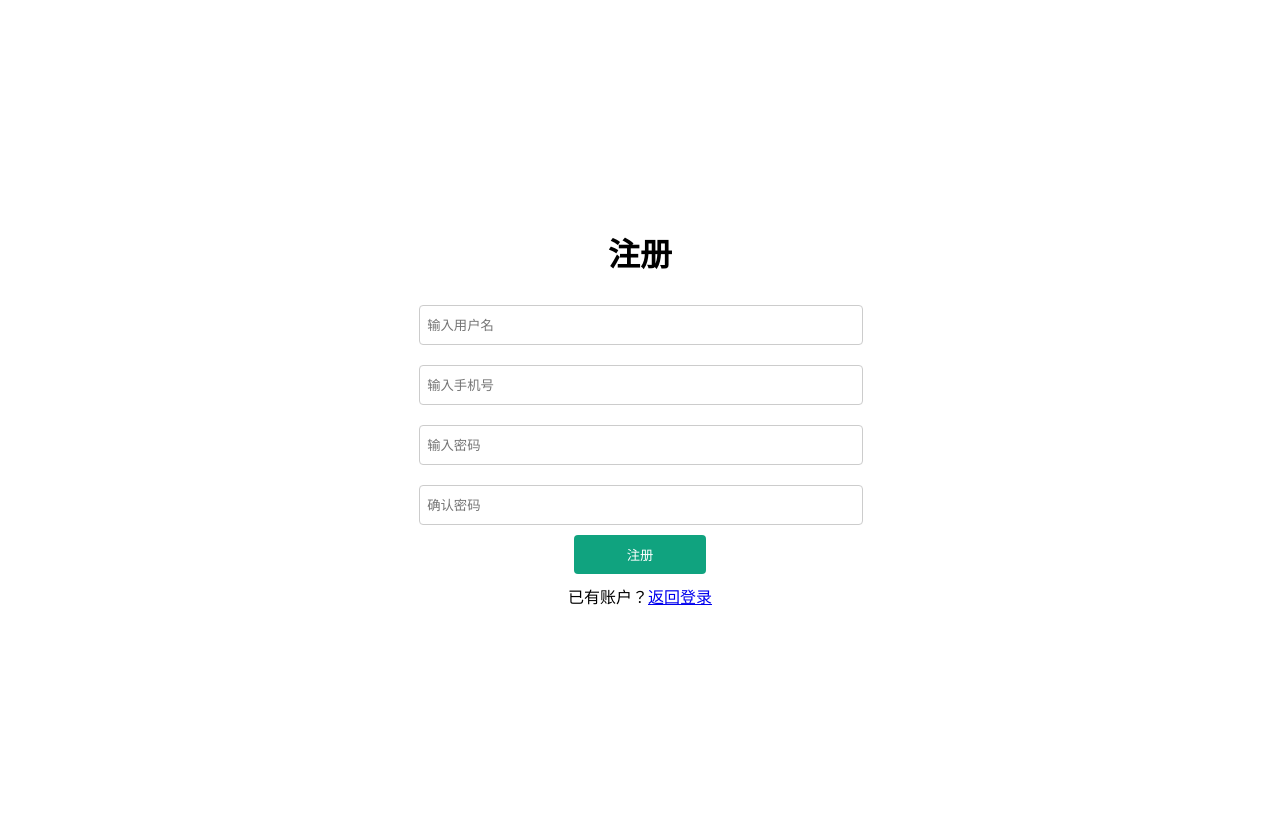
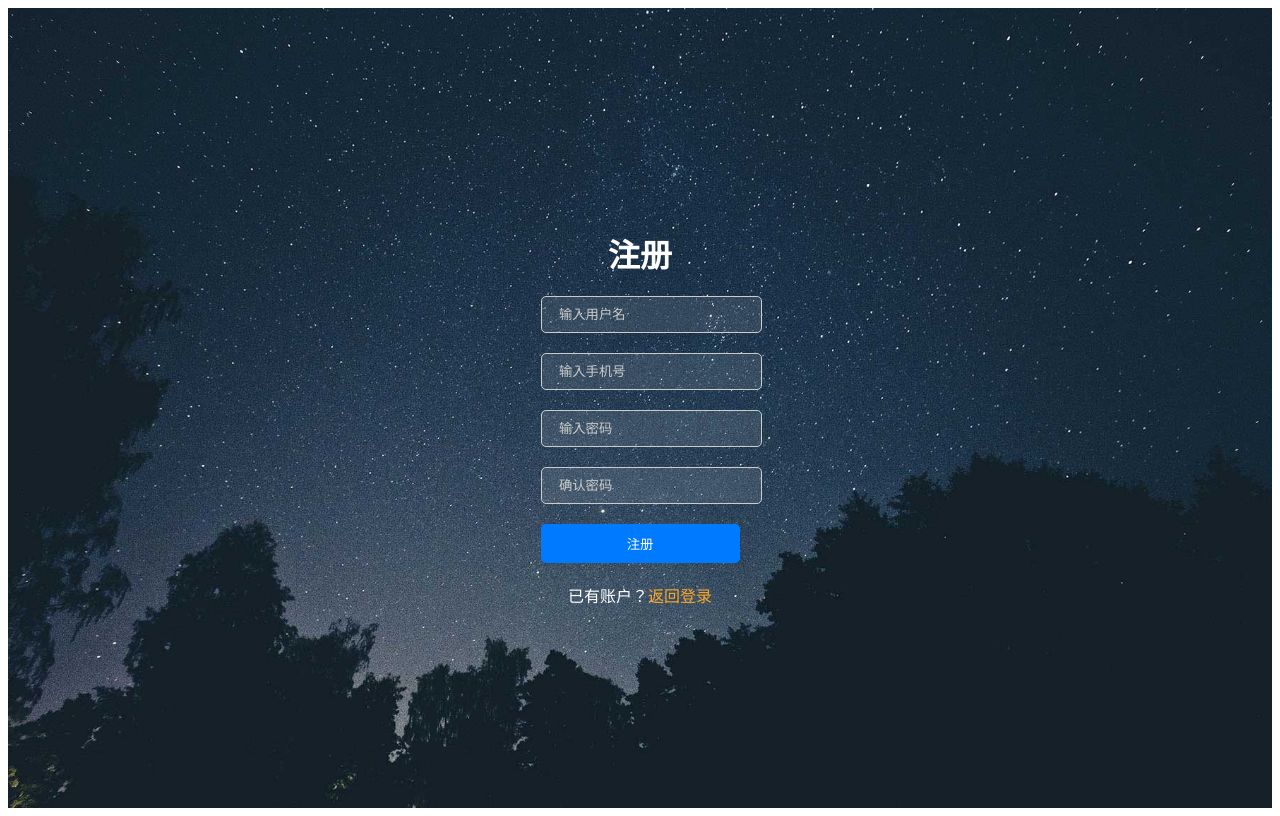
Before and after one commit to 1600858489/my_chat_web, a Vue app: page /register in a window 1280 px wide. Built offline with nearby package versions, Linux system fonts and the light colour scheme.

Commit message:
优化注册页面，解决home页面css加载错误

```diff
--- a/public/css/component.css
+++ b/public/css/component.css
@@ -1,133 +1,87 @@
-/* Header */
-
-.large-header {
-	position: absolute;
-	width: 100%;
-  height: 100%;
-	background: #333;
-	overflow: hidden;
-	background-size: cover;
-	background-position: center center;
-	z-index: 1;
+.container.demo-1 {
+  width: 100vw;
+  height: 100vh;
+  display: flex;
+  align-items: center;
+  justify-content: center;
+  background-color: #1a1a1a; /* 深色背景 */
+  background-image: url("../image/demo-1-bg.jpg"); /* 星空背景图 */
+  background-size: cover;
+  background-repeat: no-repeat;
+  background-position: center center;
 }
 
-.demo-1 .large-header {
-	background-image: url('/public/image/demo-1-bg.jpg');
+.content {
+  width: 100%;
+  height: 100%;
+  display: flex;
+  align-items: center;
+  justify-content: center;
 }
 
-.logo_box{
-	width: 400px;
-	height: 500px;
-	padding: 35px;
-	color: #EEE;
-	position: absolute;
-	left: 50%;
-	top:50%;
-	margin-left: -200px;
-	margin-top: -250px;
+#large-header {
+  position: relative;
+  width: 100%;
+  height: 100%;
 }
-.logo_box h3{
-	text-align: center;
-	height: 20px;
-	font: 20px "microsoft yahei",Helvetica,Tahoma,Arial,"Microsoft jhengHei",sans-serif;
-	color: #FFFFFF;
-	height: 20px;
-	line-height: 20px;
-	padding:0 0 35px 0;
+
+.logo_box {
+  width: 400px;
+  padding: 20px;
+  background-color: rgba(255, 255, 255, 0.1); /* 半透明背景 */
+  border-radius: 5px;
+  box-shadow: 0 0 10px rgba(0, 0, 0, 0.5);
 }
-.forms{
-	width: 280px;
-	height: 485px;
+
+h3 {
+  text-align: center;
+  color: #fff;
+  font-size: 24px;
+  margin-bottom: 20px;
 }
-.logon_inof{
-	width: 100%;
-	min-height: 450px;
-	padding-top: 35px;
-	position: relative;
+
+.input_outer {
+  position: relative;
+  margin-bottom: 20px;
 }
-.input_outer{
-	height: 46px;
-	padding: 0 5px;
-	margin-bottom: 30px;
-	border-radius: 50px;
-	position: relative;
-	border: rgba(255,255,255,0.2) 2px solid !important;
-}
-.u_user{
-	width: 25px;
-	height: 25px;
-	background: url(/public/image/login_ico.png);
-	background-position:  -125px 0;
-	position: absolute;
-	margin: 10px 13px;
-}
-.us_uer{
-	width: 25px;
-	height: 25px;
-	background-image: url(/public/image/login_ico.png);
-	background-position: -125px -34px;
-	position: absolute;
-	margin: 10px 13px;
-}
-.l-login{
-	position: absolute;
-	z-index: 1;
-	left: 50px;
-	top: 0;
-	height: 46px;
-	font: 14px "microsoft yahei",Helvetica,Tahoma,Arial,"Microsoft jhengHei";
-	line-height: 46px;
-}
-.text{
-	width: 220px;
-	height: 46px;
-	outline: none;
-	display: inline-block;
-	font: 14px "microsoft yahei",Helvetica,Tahoma,Arial,"Microsoft jhengHei";
-	margin-left: 50px;
-	border: none;
-	background: none;
-	line-height: 46px;
-}
-/*///*/
-.mb2{
-	margin-bottom: 20px
-}
-.mb2 a{
-	text-decoration: none;
-	outline: none;
-}
-.submit {
-	padding: 15px;
-	margin-top: 20px;
-	display: block;
-}
-/* .act-but{
-	line-height: 20px;
-	text-align: center;
-	font-size: 20px;
-	border-radius: 50px;
-	background: #0096e6;
-} */
 
-button {
+.text {
   width: 100%;
   padding: 10px;
-  background-color: #0096e6;
+  border: 1px solid #ccc;
+  border-radius: 5px;
+  background-color: rgba(255, 255, 255, 0.1); /* 半透明背景 */
+  color: #fff;
+}
+
+.mb2 {
+  text-align: center;
+}
+
+.act-but.submit {
+  padding: 10px 20px;
+  background-color: #007BFF;
   color: #fff;
   border: none;
-  border-radius: 50px;
+  border-radius: 5px;
   cursor: pointer;
+  transition: background-color 0.3s;
 }
 
-button[type="submit"]:hover {
-  background-color: #129fe9;
+.act-but.submit:hover {
+  background-color: #0056b3;
 }
 
+.register-link {
+  text-align: center;
+  margin-top: 20px;
+}
 
-.register-link{
-  position: absolute;
-  top: 58%;
-  left: 48%;
-  color: #e9e2e2;
+router-link {
+  color: #007BFF;
+  text-decoration: none;
 }
+
+router-link:hover {
+  text-decoration: underline;
+}
--- a/public/css/demo.css
+++ b/public/css/demo.css
@@ -1,6 +1,6 @@
-*, *:after, *:before { -webkit-box-sizing: border-box; box-sizing: border-box; }
+/* *, *:after, *:before { -webkit-box-sizing: border-box; box-sizing: border-box; }
 .clearfix:before, .clearfix:after { content: ''; display: table; }
-.clearfix:after { clear: both; }
+.clearfix:after { clear: both; } */
 
 body {
 	background: #fff;
--- a/src/App.vue
+++ b/src/App.vue
@@ -18,7 +18,7 @@
    color: black;
    text-align: center;
    margin-top: 0rem;
-   height: 101%;
+   height: 100%;
    width: 100%;
  }
 
--- a/src/views/HomePage.vue
+++ b/src/views/HomePage.vue
@@ -359,5 +359,6 @@
 </template>
 <script src="./js/homePage.js">
 </script>
-<style src="./css/homePage.css">
-</style>
+
+
+<style src="./css/homePage.css"></style>
--- a/src/views/LoginPage.vue
+++ b/src/views/LoginPage.vue
@@ -7,15 +7,16 @@
           <h3>WELCOME!</h3>
           <form action="#" name="f" method="post" @submit.prevent="login">
             <div class="input_outer">
-              <span class="u_user"></span>
+              <span class="u_user">请输入用户名或手机号：</span>
               <input name="logname" class="text" style="color: #FFFFFF !important" type="text" v-model="identifier" placeholder="请输入用户名或手机号">
             </div>
             <div class="input_outer">
-              <span class="us_uer"></span>
+              <span class="us_user">请输入密码：</span>
               <input name="logpass" class="text" style="color: #FFFFFF !important;" type="password" v-model="password" placeholder="请输入密码">
             </div>
             <div class="mb2">
               <button  class="act-but submit" type="submit">登录</button>
+              <!-- test -->
             </div>
           </form>
         </div>
@@ -30,8 +31,4 @@
 
 <script src="./js/loginPage.js"></script>
 
-<style scoped>
-  @import url("../../public/css/demo.css");
-  @import url("../../public/css/component.css");
-  @import url("../../public/css/normalize.css");
-</style>
+<style src="./css/loginPage.css"></style>
--- a/src/views/css/homePage.css
+++ b/src/views/css/homePage.css
@@ -56,6 +56,7 @@ body{
     display: flex;
     flex-direction: column;
     align-items: center;
+    margin: 0px 0px 25px 0px;
 }
 
 /*用户头像*/
--- a/src/views/css/loginPage.css
+++ b/src/views/css/loginPage.css
@@ -1,83 +1,99 @@
-.main{
+.container.demo-1 {
+  width: 100vw;
+  height: 100vh;
+  display: flex;
+  align-items: center;
+  justify-content: center;
+  background-color: #1a1a1a; /* 深色背景 */
+  background-image: url("../../../public/image/demo-1-bg.jpg"); /* 星空背景图 */
+  background-size: cover;
+  background-repeat: no-repeat;
+  background-position: center center;
+}
+
+.content {
   width: 100%;
   height: 100%;
+  display: flex;
+  align-items: center;
+  justify-content: center;
 }
 
-.login-container {
+#large-header {
+  position: relative;
+  width: 100%;
+  height: 100%;
   display: flex;
+  align-items: center;
   flex-direction: column;
-  align-items: center;
-  justify-content: center;
-  height: 100vh;
+  justify-content: flex-start;
 }
 
-.logo-image {
-  width: 70px;
-  height: auto;
+.logo_box {
+  width: 400px;
+  padding: 20px;
+  background-color: rgba(255, 255, 255, 0.1); /* 半透明背景 */
+  border-radius: 5px;
+  box-shadow: 0 0 10px rgba(0, 0, 0, 0.5);
 }
 
-.user-info {
-  display: flex;
-  flex-direction: column;
-  align-content: center;
-  justify-content: flex-start;
-  flex-wrap: wrap;
-  align-items: center;
-  width: 35%;
+h3 {
+  text-align: center;
+  color: #fff;
+  font-size: 24px;
+  margin-bottom: 20px;
 }
 
-form {
-  flex-direction: column;
-  align-items: center;
-  width: 100%;
+.input_outer {
+    position: relative;
+    margin-bottom: 20px;
+    display: flex;
+    flex-direction: column;
+    align-items: flex-start;
+    color: white;
 }
 
-.form-group {
-  position: relative;
-  width: auto;
+.input_outer span{
+  margin: 10px 0px 10px 0px;
 }
 
-input {
-  position: relative;
+.text {
   width: 100%;
-  height: 28px;
-  margin: 10px 0px 10px 0px;
-  padding: 5px 0px 5px 0px;
-  border-radius: 4px;
+  padding: 10px 0px 10px 0px;
   border: 1px solid #ccc;
+  border-radius: 5px;
+  background-color: rgba(255, 255, 255, 0.1); /* 半透明背景 */
+  color: #fff;
 }
 
-.input-hint {
-  font-weight: 200;
-  position: absolute;
-  top: 0px;
-  left: 3px;
-  font-size: 12px;
-  padding: 0px 5px 0px 5px;
-  background: white;
-  color: #777;
-  z-index: 2;
+.mb2 {
+  text-align: center;
 }
 
-button {
-  width: 30%;
-  padding: 10px;
-  background-color: #10a37f;
+.act-but.submit {
+  padding: 10px 20px;
+  background-color: #007BFF;
   color: #fff;
   border: none;
-  border-radius: 4px;
+  border-radius: 5px;
   cursor: pointer;
+  transition: background-color 0.3s;
 }
 
-button[type="submit"]:hover {
-  background-color: #2DAD8D;
-}
-
-.error-message {
-  color: red;
-  margin-top: 10px;
+.act-but.submit:hover {
+  background-color: #0056b3;
 }
 
 .register-link {
-  margin-top: 10px;
+  text-align: center;
+  margin-top: 20px;
 }
+
+router-link {
+  color: #007BFF;
+  text-decoration: none;
+}
+
+router-link:hover {
+  text-decoration: underline;
+}
--- a/src/views/css/registerPage.css
+++ b/src/views/css/registerPage.css
@@ -4,87 +4,78 @@
   align-items: center;
   justify-content: center;
   height: 100vh;
+  background-image: url("../../../public/image/demo-1-bg.jpg");
+  background-color: rgba(0, 0, 0, 0.7); /* 半透明的黑色背景，使内容更突出 */
+  color: #fff; /* 白色文本 */
+  /* background-image: url("../image/demo-1-bg.jpg"); */
+  background-size: cover;
+  background-repeat: no-repeat;
+  background-position: center center;
 }
 
+
 h1 {
+  text-align: center;
   margin-bottom: 20px;
 }
 
-.user-info{
-    display: flex;
-    flex-direction: column;
-    align-content: center;
-    justify-content: flex-start;
-    flex-wrap: wrap;
-    align-items: center;
-    width: 35%;
-
-}
-
-form {
-  /*display: flex;*/
-  flex-direction: column;
-  align-items: center;
-  width: 100%;
-}
-
-
-
 .form-group {
-  /*margin-bottom: 10px;*/
-    position: relative;
-    width: auto;
-}
-
-label {
-  margin-bottom: 5px;
+  position: relative;
+  margin-bottom: 20px;
 }
 
 input {
-    position: relative;
   width: 100%;
-    height: 28px;
-    margin: 10px 0px 10px 0px;
-  padding: 5px 0px 5px 0px;
-  border-radius: 4px;
+  padding: 10px;
   border: 1px solid #ccc;
+  border-radius: 5px;
+  background-color: rgba(255, 255, 255, 0.1); /* 半透明的输入框背景 */
+  color: #fff; /* 白色输入文本 */
+}
+
+input::placeholder {
+  color: #ccc; /* 占位符文本颜色 */
 }
 
 .input-hint-username {
-    FONT-WEIGHT: 200;
-    position: absolute;
-    top: 0px;
-    left: 3px;
-    /* transform: translateY(-100%); */
-    font-size: 12px;
-    /* width: 80px; */
-    padding: 0px 5px 0px 5px;
-    background: white;
-    color: #777;
-    z-index: 2;
-
+  position: absolute;
+  top: -20px;
+  left: 10px;
+  font-size: 12px;
+  color: #f9a825; /* 提示信息的颜色 */
 }
 
-
 button {
-  width: 30%;
+  width: 100%;
   padding: 10px;
-  background-color: #10a37f;
+  background-color: #007BFF;
   color: #fff;
   border: none;
-  border-radius: 4px;
+  border-radius: 5px;
   cursor: pointer;
+  transition: background-color 0.3s;
 }
 
-button[type="submit"]:hover {
-  background-color: #2DAD8D;
+button:hover {
+  background-color: #0056b3;
 }
 
 .error-message {
-  color: red;
+  color: #f9a825; /* 错误信息的颜色 */
   margin-top: 10px;
+  text-align: center;
 }
 
 .login-link {
-  margin-top: 10px;
+  margin-top: 20px;
+  text-align: center;
 }
+
+.login-link a {
+  color: #f9a825; /* 链接颜色 */
+  text-decoration: none;
+}
+
+.login-link a:hover {
+  text-decoration: underline;
+}
--- a/src/views/js/homePage.js
+++ b/src/views/js/homePage.js
@@ -597,7 +597,12 @@ default {
     },
 
     openProfileModal() {
-      this.isProfileModalOpen = 1;
+      if (this.user.loggedIn){
+        this.isProfileModalOpen = 1;
+      }else{
+        this.goToLogin();
+      }
+
     },
 
     handleIframeMessage(event) {
```
Also changed, not shown: public/css/normalize.css (+136 -1 lines).
